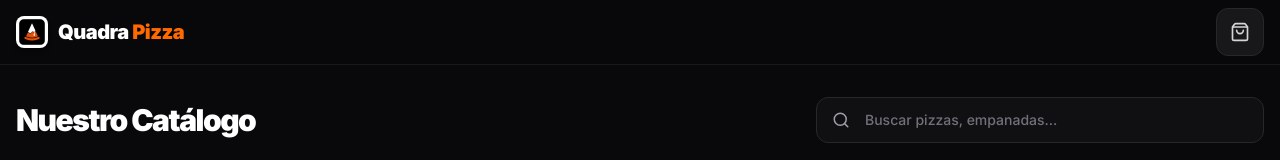
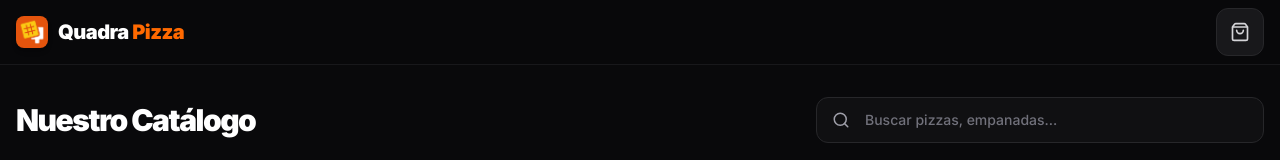
Before and after one commit to futurizatechar-hash/web-ventas-rotiseria, a Next.js app: page / in a window 1280 px wide. Shown: the top 160 px of the page. Built offline with nearby package versions, Linux system fonts and the light colour scheme.

Commit message:
Restore original Quadra Pizza logo

```diff
--- a/src/app/login/page.tsx
+++ b/src/app/login/page.tsx
@@ -40,7 +40,7 @@ export default function LoginPage() {
 
         {/* Header del Login */}
         <div className="flex flex-col items-center mb-10">
-          <Image src="/logo.webp" alt="Quadra Pizza Logo" width={64} height={64} className="rounded-xl object-cover shadow-md mb-5" />
+          <Image src="/logo.jpg" alt="Quadra Pizza Logo" width={64} height={64} className="rounded-xl object-cover shadow-md mb-5" />
           <div className="flex items-center gap-2 text-zinc-500 mb-2">
             <ShieldCheck size={14} />
             <h2 className="text-[10px] font-semibold uppercase tracking-widest text-center">Acceso Seguro</h2>
--- a/src/app/page.tsx
+++ b/src/app/page.tsx
@@ -235,7 +235,7 @@ export default function CatalogPage() {
       <header className="sticky top-0 z-40 bg-zinc-950/95 backdrop-blur-xl border-b border-zinc-900">
         <div className="container mx-auto px-4 h-16 flex items-center justify-between">
           <div className="flex items-center gap-2.5">
-            <Image src="/logo.webp" alt="Quadra Pizza Logo" width={32} height={32} className="rounded-lg object-cover shadow-md" />
+            <Image src="/logo.jpg" alt="Quadra Pizza Logo" width={32} height={32} className="rounded-lg object-cover shadow-md" />
             <span className="font-black text-xl tracking-tight">Quadra <span className="text-orange-500">Pizza</span></span>
           </div>
 
```
Also changed, not shown: public/logo.jpg (added), public/logo.webp (deleted).
